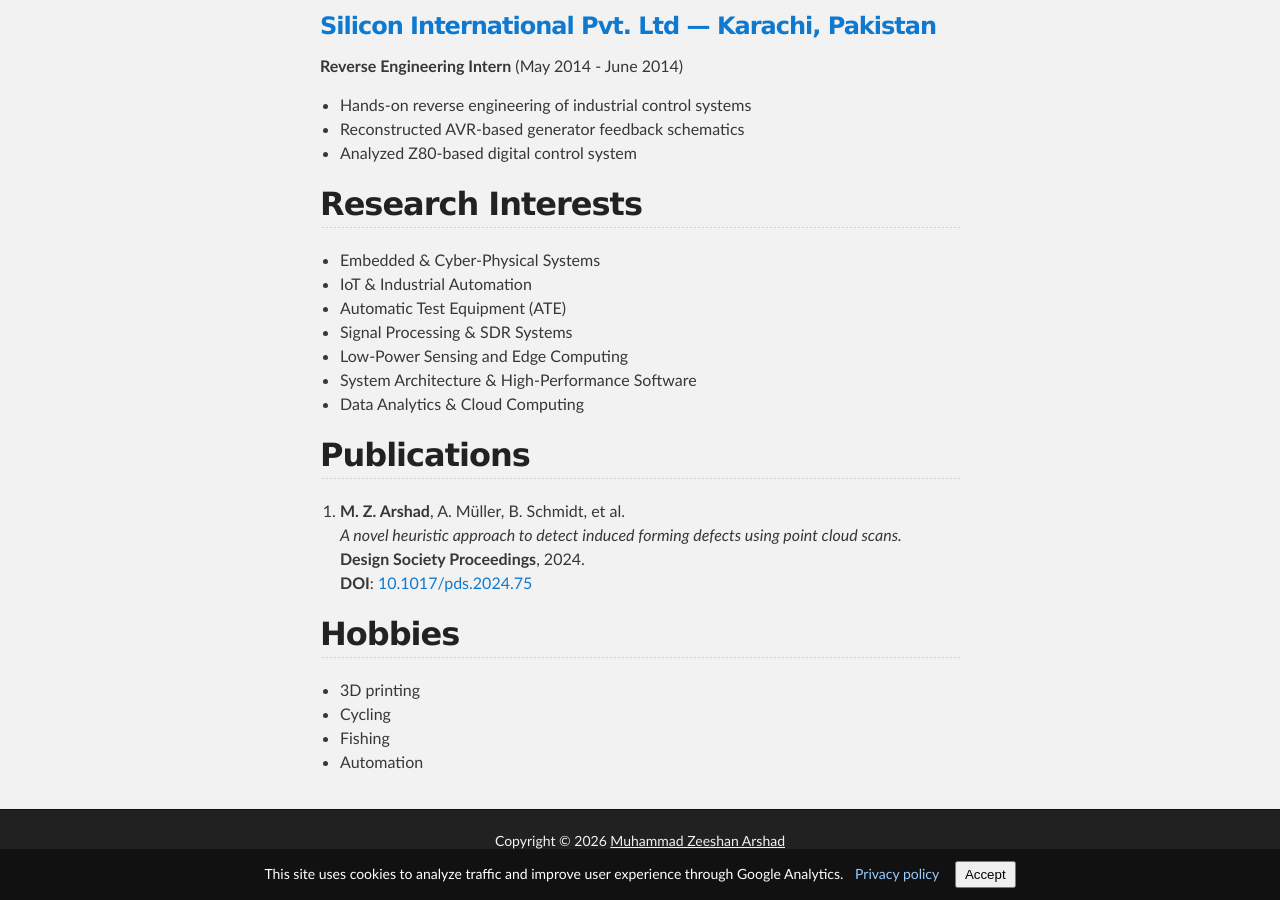
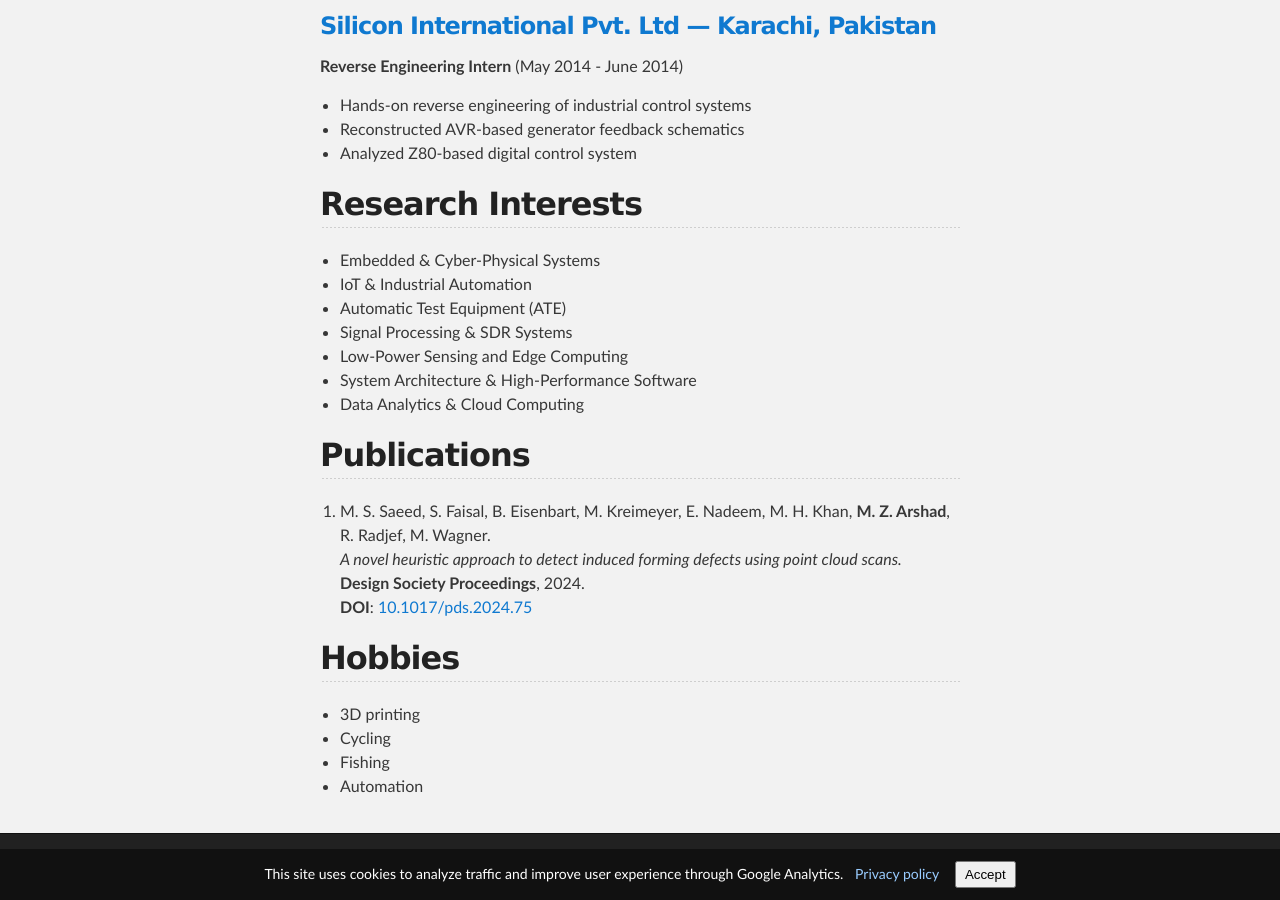
Before and after one commit to ZsnZeeshan/zsnzeeshan.github.io, a Jekyll site: the page built from index.md, in a window 1280 px wide and 900 px high, scrolled down 2343 px. Built offline with Jekyll 4.4.1, drawn with Linux system fonts in a browser that asks for light colours; comment, search, counter and statistics services are not loaded.

```diff
--- a/index.md
+++ b/index.md
@@ -93,7 +93,7 @@ Hardware software engineer with 8+ years of experience taking complex embedded a
 
 ## Publications
 
-1. **M. Z. Arshad**, A. Müller, B. Schmidt, et al.
+1. M. S. Saeed, S. Faisal, B. Eisenbart, M. Kreimeyer, E. Nadeem, M. H. Khan, **M. Z. Arshad**, R. Radjef, M. Wagner.
    *A novel heuristic approach to detect induced forming defects using point cloud scans.*
    **Design Society Proceedings**, 2024.
    **DOI**: [10.1017/pds.2024.75](http://dx.doi.org/10.1017/pds.2024.75)
```
Also changed, not shown: projects.md (+1 -1 lines).
